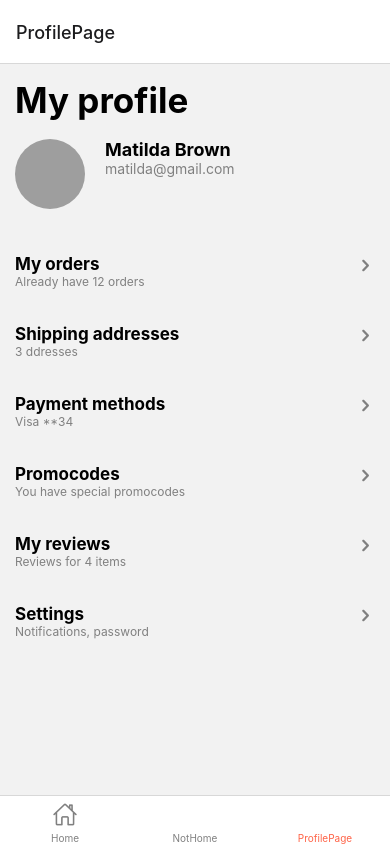
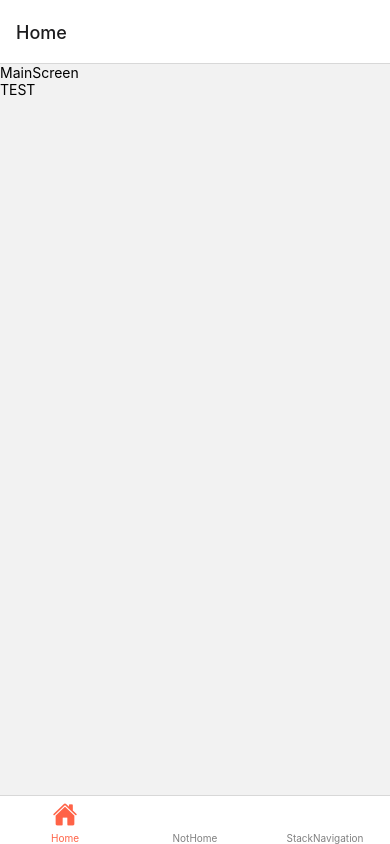
Before and after one commit to GiliEllen/react-natve-e-commerce-frontend, a React Native app: screen /ProfilePage in a window 390 px wide. Built offline with nearby package versions, Linux system fonts and the light colour scheme; grey boxes are pictures that could not be loaded.

Commit message:
profilePage and StackNavigation

```diff
--- a/App.js
+++ b/App.js
@@ -4,8 +4,7 @@ import { createBottomTabNavigator } from "@react-navigation/bottom-tabs";
 import MainScreen from "./screens/mainScreen/MainScreen";
 import { NavigationContainer } from "@react-navigation/native";
 import { Ionicons } from "@expo/vector-icons";
-import ProfilePage from "./screens/profilePage/ProfilePage";
-
+import StackNavigation from "./screens/stackNavigation/StackNavigation";
 const Tab = createBottomTabNavigator();
 
 export default function App() {
@@ -28,7 +27,7 @@ export default function App() {
       >
         <Tab.Screen name="Home" component={MainScreen} />
         <Tab.Screen name="NotHome" component={MainScreen} />
-        <Tab.Screen name="ProfilePage" component={ProfilePage} />
+        <Tab.Screen name="StackNavigation" component={StackNavigation} />
       </Tab.Navigator>
     </NavigationContainer>
   );
--- a/package.json
+++ b/package.json
@@ -10,7 +10,7 @@
   },
   "dependencies": {
     "@react-navigation/bottom-tabs": "^6.5.16",
-    "@react-navigation/native": "^6.1.14",
+    "@react-navigation/native": "^6.1.17",
     "@react-navigation/native-stack": "^6.9.26",
     "@reduxjs/toolkit": "^2.2.1",
     "axios": "^1.6.8",
--- a/screens/mainScreen/util/Option.js
+++ b/screens/mainScreen/util/Option.js
@@ -1,7 +1,7 @@
 import { View, Text,Pressable,StyleSheet } from 'react-native'
 import React from 'react'
 import { Entypo } from '@expo/vector-icons';
-const Option = ({label,span}) => {
+const Option = ({label,span,nameRouter,navigation}) => {
   return (
     <View style={styles.option}>
         <View>
@@ -9,7 +9,7 @@ const Option = ({label,span}) => {
         <Text style={styles.span}>{span}</Text>
         </View>
         <View>
-            <Pressable>
+            <Pressable  onPress={()=> navigation.navigate(`${nameRouter}`,{name: `${nameRouter}`})}>
             <Entypo name="chevron-right" size={20} color="gray" />
             </Pressable>
         </View>
--- a/screens/profilePage/ProfilePage.js
+++ b/screens/profilePage/ProfilePage.js
@@ -3,7 +3,7 @@ import React from 'react'
 import Option from '../mainScreen/util/Option'
 
 
-const ProfilePage = () => {
+const ProfilePage = ({navigation}) => {
   return (
     <View style={{padding:15}}>
       <Text style={{fontWeight:"bold", fontSize:35, paddingBottom:18}}>My profile</Text>
@@ -19,12 +19,12 @@ const ProfilePage = () => {
         <Text style={{color:"gray"}}>matilda@gmail.com</Text>
       </View>
       </View>
-      <Option label={"My orders"} span={"Already have 12 orders"}/>
-      <Option label={"Shipping addresses"} span={"3 ddresses"}/>
-      <Option label={"Payment methods"} span={"Visa **34"}/>
-      <Option label={"Promocodes"} span={"You have special promocodes"}/>
-      <Option label={"My reviews"} span={"Reviews for 4 items"}/>
-      <Option label={"Settings"} span={"Notifications, password"}/>
+      <Option label={"My orders"} span={"Already have 12 orders"} nameRouter="ProfilePage" navigation={navigation}/>
+      <Option label={"Shipping addresses"} span={"3 ddresses"} nameRouter="MainScreen" navigation={navigation}/>
+      <Option label={"Payment methods"} span={"Visa **34"} nameRouter="MainScreen" navigation={navigation}/>
+      <Option label={"Promocodes"} span={"You have special promocodes"} nameRouter="MainScreen" navigation={navigation}/>
+      <Option label={"My reviews"} span={"Reviews for 4 items"} nameRouter="MainScreen" navigation={navigation}/>
+      <Option label={"Settings"} span={"Notifications, password"} nameRouter="MainScreen" navigation={navigation}/>
 
     </View>
   )
--- /dev/null
+++ b/screens/stackNavigation/StackNavigation.js
@@ -0,0 +1,19 @@
+import { createNativeStackNavigator } from '@react-navigation/native-stack';
+import React from 'react';
+import ProfilePage from '../profilePage/ProfilePage';
+import MainScreen from '../mainScreen/MainScreen';
+
+const Stack = createNativeStackNavigator();
+
+const StackNavigation = () => {
+  return (
+      <Stack.Navigator>
+        <Stack.Screen name='ProfilePage' component={ProfilePage}/>
+        <Stack.Screen name='MainScreen' component={MainScreen}/>
+        {/* <Stack.Screen name='Orders' component={Orders}/> */}
+        {/* <Stack.Screen name='Settings' component={Settings}/> */}
+    </Stack.Navigator>
+  )
+}
+
+export default StackNavigation
```
Also changed, not shown: 1 other file (tests, documents, lock files or other folders).
